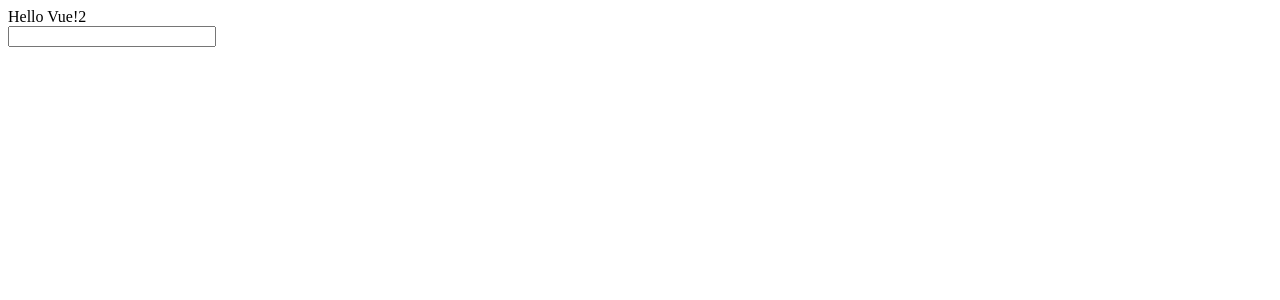
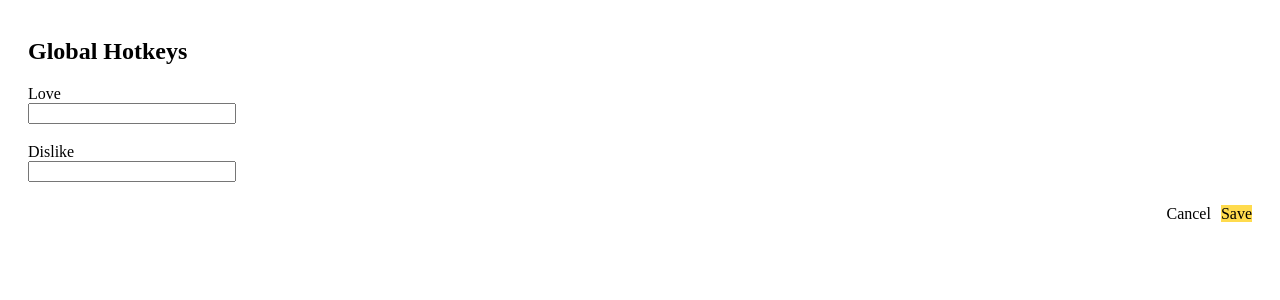
Before and after one commit to juvirez/yandex-music-app, a Vue app: page / in a window 1280 px wide. Shown: the top 300 px of the page. Built offline with nearby package versions, Linux system fonts and the light colour scheme; the HTML template or start-up script is replaced by a standard one.

Commit message:
hotkeys: Hotkeys component

```diff
--- a/src/main/dialogs/hotkeys.js
+++ b/src/main/dialogs/hotkeys.js
@@ -10,8 +10,8 @@
   }
 
   win = new BrowserWindow({
-    width: 500,
-    height: 300,
+    width: 420,
+    height: 296,
     modal: true,
     parent: global.mainWindow,
     resizable: false,
--- a/src/renderer/hotkeys/App.vue
+++ b/src/renderer/hotkeys/App.vue
@@ -1,7 +1,61 @@
 <template>
-  <div class="theme-white">
-    Hello {{msg}}!2
-    <Hotkey />
+  <div class="theme-white page-settings">
+    <div class="page-settings__block">
+      <h2 class="page-settings__subtitle typo-h2_bold">Global Hotkeys</h2>
+      <div class="page-settings__line page-settings--social-control deco-border typo">
+        <div class="page-settings__line-label-container">
+          <div class="d-bubble deco-bubble">
+            <span class="d-icon deco-icon d-icon_heart"></span>
+          </div>
+          <div class="page-settings__line-label">Love</div>
+        </div>
+        <div class="page-settings__line-control">
+          <div class="page-settings--social-control__control">
+            <span class="page-settings--social-control__bind social-bind">
+              <Hotkey />
+            </span>
+          </div>
+        </div>
+      </div>
+      <div class="page-settings__line page-settings--social-control deco-border typo">
+        <div class="page-settings__line-label-container">
+          <div class="d-bubble deco-bubble">
+            <span class="d-icon deco-icon d-icon_circle-crossed"></span>
+          </div>
+          <div class="page-settings__line-label">Dislike</div>
+        </div>
+        <div class="page-settings__line-control">
+          <div class="page-settings--social-control__control">
+            <span class="page-settings--social-control__bind social-bind">
+              <Hotkey />
+            </span>
+          </div>
+        </div>
+      </div>
+    </div>
+    <div class="action-buttons">
+      <a
+        class="d-button deco-button d-button_rounded d-button_size_M page-settings--account__edit-btn"
+        type="button"
+      >
+        <span class="d-button-inner deco-button-stylable">
+          <span class="d-button__inner">
+            <span class="d-button__label">Cancel</span>
+          </span>
+        </span>
+      </a>
+      <a
+        class="d-button deco-button d-button_rounded d-button_size_M page-settings--account__edit-btn"
+        type="button"
+        style="margin-left:10px"
+      >
+        <span class="d-button-inner deco-button-stylable save">
+          <span class="d-button__inner">
+            <span class="d-button__label">Save</span>
+          </span>
+        </span>
+      </a>
+    </div>
   </div>
 </template>
 
@@ -24,3 +78,31 @@
   }
 };
 </script>
+
+<style>
+.theme-white.page-settings {
+  padding: 20px;
+}
+.page-settings .page-settings__block {
+  padding-bottom: 14px;
+}
+.page-settings__block .page-settings__line {
+  flex-direction: inherit;
+  align-items: center;
+  padding: 10px 0 9px;
+}
+.page-settings__line .page-settings__line-control {
+  margin-top: 0;
+}
+.page-settings__block .page-settings__subtitle {
+  margin: 10px 0 10px;
+}
+.save {
+  background-color: #ffdb4d !important;
+  border-color: #ffdb4d !important;
+}
+.action-buttons {
+  display: flex;
+  justify-content: flex-end;
+}
+</style>
--- a/src/renderer/hotkeys/Hotkey.vue
+++ b/src/renderer/hotkeys/Hotkey.vue
@@ -28,6 +28,9 @@
 
 <script>
 export default {
+  props: {
+    onHotkeyChange: Function
+  },
   data() {
     return {
       pressingKeys: [],
@@ -47,11 +50,13 @@
       }
       if (arrayContainsAll(this.pressingKeys, this.hotkey)) {
         this.hotkey = this.pressingKeys.slice();
+        this.onHotkeyChange();
       }
     },
     clear() {
       this.pressingKeys = [];
       this.hotkey = [];
+      this.onHotkeyChange();
     }
   },
   computed: {
```
